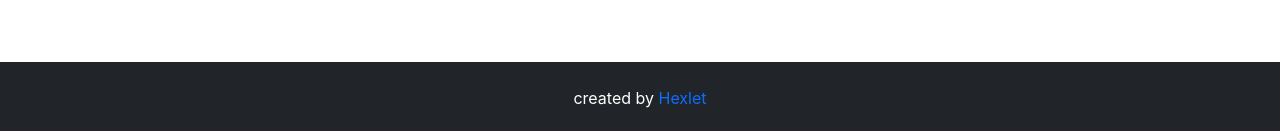
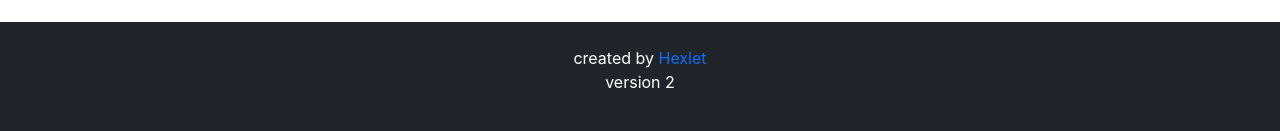
Before and after one commit to hexlet-components/products-store, a React (Create React App) app: page / in a window 1280 px wide. Shown: the part 666-797 px from the top of the page. Built offline with nearby package versions, Linux system fonts and the light colour scheme; no server answers.

Commit message:
add version

```diff
--- a/src/components/Base/Footer.tsx
+++ b/src/components/Base/Footer.tsx
@@ -12,6 +12,7 @@ const Footer = () => (
                 >
                     Hexlet
                 </a>
+                <p>version 2</p>
             </div>
         </footer>
 );
```
